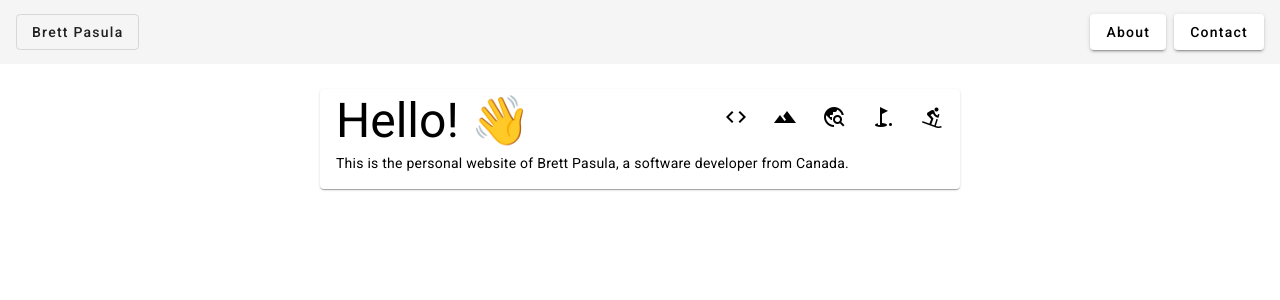
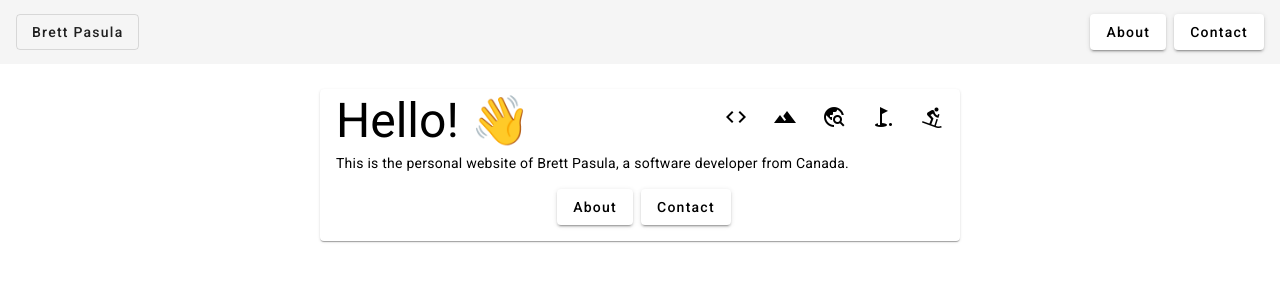
Before and after one commit to brettpasula/bp-angular, an Angular app: page / in a window 1280 px wide. Shown: the top 300 px of the page. Built offline with nearby package versions, Linux system fonts and the light colour scheme.

Commit message:
split about-contact buttons to their own component, add to home

```diff
--- a/src/app/app.component.html
+++ b/src/app/app.component.html
@@ -1 +1,2 @@
-<toolbar></toolbar> <router-outlet></router-outlet>
+<toolbar></toolbar>
+<router-outlet></router-outlet>
--- /dev/null
+++ b/src/app/components/about-contact/about-contact.component.css
@@ -0,0 +1,4 @@
+.about,
+.contact {
+  margin-left: 8px;
+}
--- /dev/null
+++ b/src/app/components/about-contact/about-contact.component.html
@@ -0,0 +1,2 @@
+<a mat-raised-button class="about" routerLink="/about">About</a>
+<a mat-raised-button class="contact" routerLink="/contact">Contact</a>
--- a/src/app/components/toolbar/toolbar.component.css
+++ b/src/app/components/toolbar/toolbar.component.css
@@ -1,8 +1,3 @@
 .spacer {
   flex: 1 1 auto;
 }
-
-.about,
-.contact {
-  margin-left: 8px;
-}
--- a/src/app/components/toolbar/toolbar.component.html
+++ b/src/app/components/toolbar/toolbar.component.html
@@ -1,6 +1,5 @@
 <mat-toolbar>
   <a mat-stroked-button routerLink="/">Brett Pasula</a>
   <span class="spacer"></span>
-  <a mat-raised-button class="about" routerLink="/about">About</a>
-  <a mat-raised-button class="contact" routerLink="/contact">Contact</a>
+  <about-contact></about-contact>
 </mat-toolbar>
--- a/src/app/components/toolbar/toolbar.component.ts
+++ b/src/app/components/toolbar/toolbar.component.ts
@@ -3,6 +3,7 @@ import { MatToolbarModule } from '@angular/material/toolbar';
 import { MatButtonModule } from '@angular/material/button';
 import { MatIconModule } from '@angular/material/icon';
 import { RouterLink, RouterOutlet } from '@angular/router';
+import { AboutContactComponent } from '../about-contact/about-contact.component';
 
 @Component({
   selector: 'toolbar',
@@ -10,9 +11,10 @@ import { RouterLink, RouterOutlet } from '@angular/router';
   imports: [
     MatToolbarModule,
     MatButtonModule,
-    MatIconModule,
     RouterLink,
     RouterOutlet,
+    MatIconModule,
+    AboutContactComponent,
   ],
   templateUrl: './toolbar.component.html',
   styleUrl: './toolbar.component.css',
--- a/src/app/pages/home/home.component.css
+++ b/src/app/pages/home/home.component.css
@@ -20,3 +20,8 @@ h1 {
     flex-direction: row;
     flex-grow: 1;
 }
+
+.about-contact-container {
+    display: flex;
+    padding: 16px;
+}
--- a/src/app/pages/home/home.component.html
+++ b/src/app/pages/home/home.component.html
@@ -8,5 +8,10 @@
         <mat-card-content>
             <p>This is the personal website of Brett Pasula, a software developer from Canada.</p>
         </mat-card-content>
+        <div class="about-contact-container">
+            <span class="spacer"></span>
+            <about-contact></about-contact>
+            <span class="spacer"></span>
+        </div>
     </mat-card>
 </div>
--- a/src/app/pages/home/home.component.ts
+++ b/src/app/pages/home/home.component.ts
@@ -1,12 +1,13 @@
 import { Component } from '@angular/core';
 import { IconRowComponent } from '../../icon-row/icon-row.component';
 import { MatCardModule } from '@angular/material/card';
+import { AboutContactComponent } from '../../components/about-contact/about-contact.component';
 
 @Component({
   selector: 'home',
   standalone: true,
-  imports: [IconRowComponent, MatCardModule],
+  imports: [IconRowComponent, MatCardModule, AboutContactComponent],
   templateUrl: './home.component.html',
   styleUrl: './home.component.css',
 })
-export class HomeComponent { }
+export class HomeComponent {}
```
Also changed, not shown: src/app/components/about-contact/about-contact.component.ts (added, +13 -0 lines).
